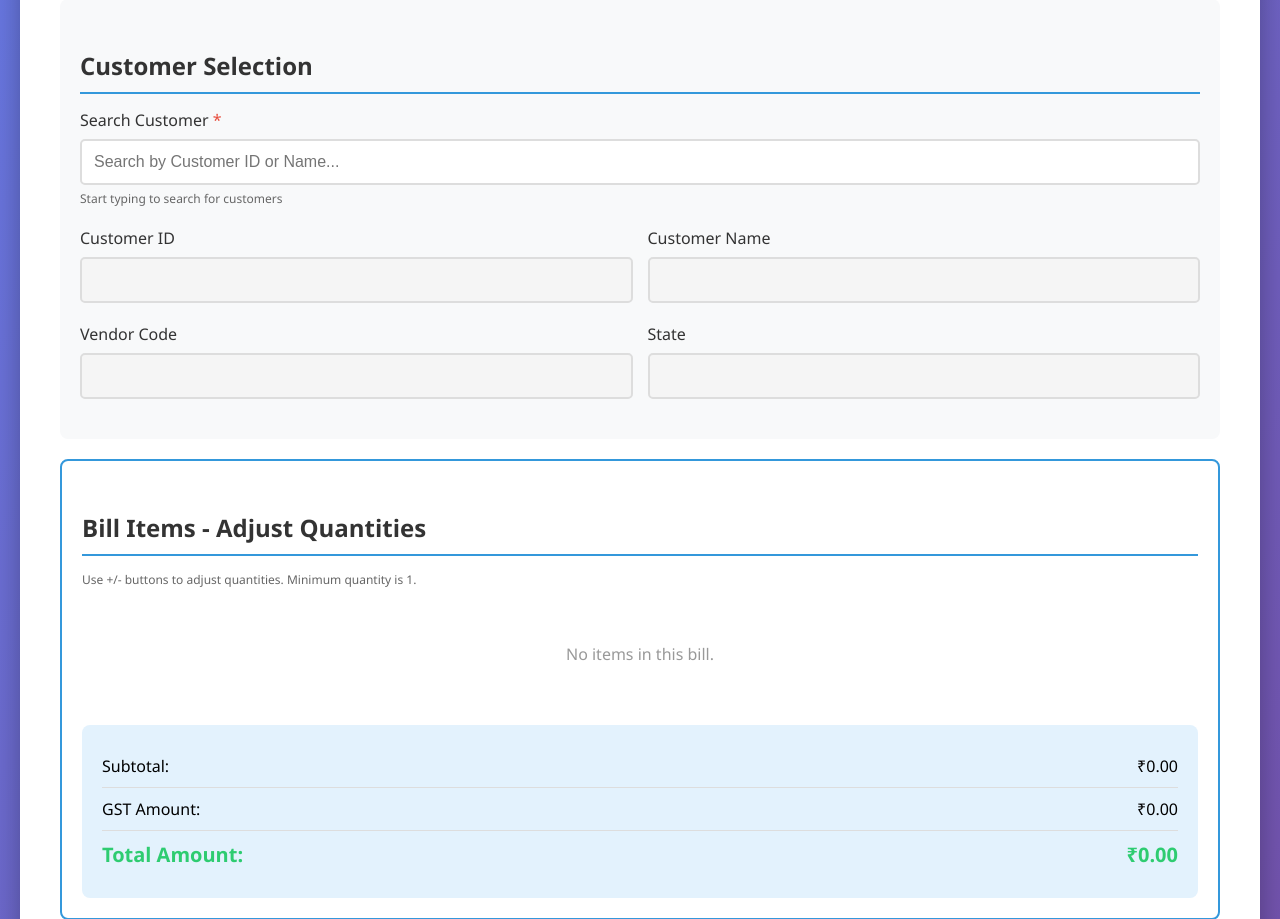
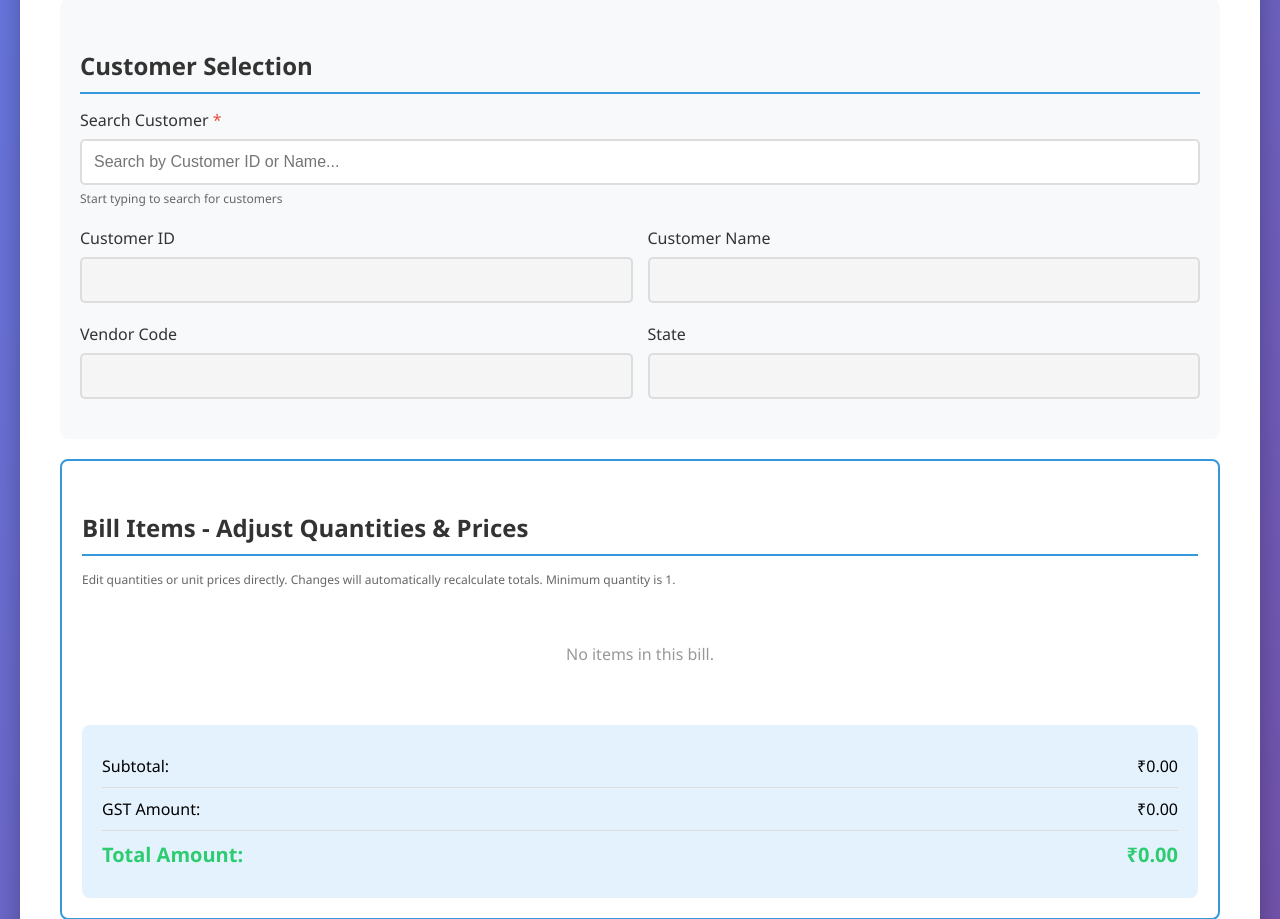
Before and after one commit to pshanmugavelp-pixel/Billing-web-app, a Flask app: template templates/billing/update.html in a window 1280 px wide. Shown: the part 402-1321 px from the top of the page. Run offline with Flask 3, Linux system fonts and the light colour scheme; the template is opened without the code that fills it, so the values that code supplies are empty.

Commit message:
Corrected -Price Update after bill generated

```diff
--- a/templates/billing/update.html
+++ b/templates/billing/update.html
@@ -342,8 +342,8 @@
 
             <!-- Items List -->
             <div class="items-section">
-                <h2>Bill Items - Adjust Quantities</h2>
-                <div class="help-text" style="margin-bottom: 15px; color: #666;">Use +/- buttons to adjust quantities. Minimum quantity is 1.</div>
+                <h2>Bill Items - Adjust Quantities & Prices</h2>
+                <div class="help-text" style="margin-bottom: 15px; color: #666;">Edit quantities or unit prices directly. Changes will automatically recalculate totals. Minimum quantity is 1.</div>
                 <div id="itemsList">
                     <div class="empty-items">No items in this bill.</div>
                 </div>
@@ -529,7 +529,15 @@
                         </div>
                         <div class="item-detail">
                             <strong>Unit Price</strong>
-                            ₹${item.unit_price.toFixed(2)}
+                            <div style="display: flex; align-items: center; gap: 5px; margin-top: 8px;">
+                                <span style="font-size: 16px;">₹</span>
+                                <input type="number"
+                                       value="${item.unit_price.toFixed(2)}"
+                                       min="0.01"
+                                       step="0.01"
+                                       onchange="updateUnitPrice(${index}, this.value)"
+                                       style="width: 100px; padding: 8px; font-size: 16px; text-align: right; border: 2px solid #3498db; border-radius: 5px;">
+                            </div>
                         </div>
                         <div class="item-detail">
                             <strong>GST (${item.gst_percentage}%)</strong>
@@ -565,6 +573,27 @@
             }
 
             billItems[index].quantity = quantity;
+            recalculateItem(index);
+            renderItems();
+            updateTotals();
+        }
+
+        function updateUnitPrice(index, newValue) {
+            const unitPrice = parseFloat(newValue) || 0;
+
+            if (unitPrice < 0) {
+                alert('Unit price cannot be negative!');
+                renderItems();
+                return;
+            }
+
+            if (unitPrice === 0) {
+                alert('Unit price cannot be zero!');
+                renderItems();
+                return;
+            }
+
+            billItems[index].unit_price = unitPrice;
             recalculateItem(index);
             renderItems();
             updateTotals();
```
